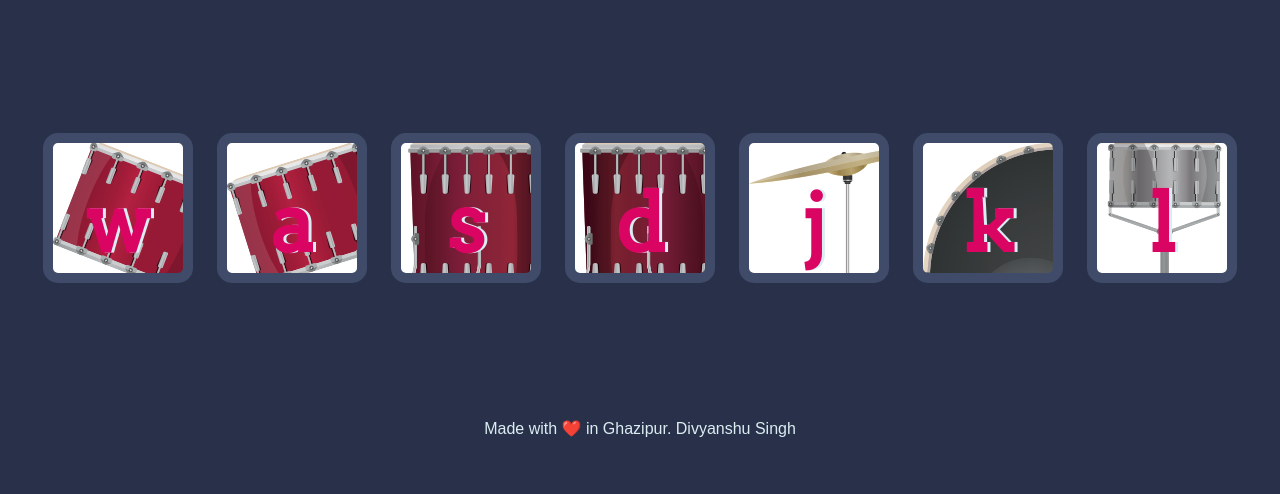
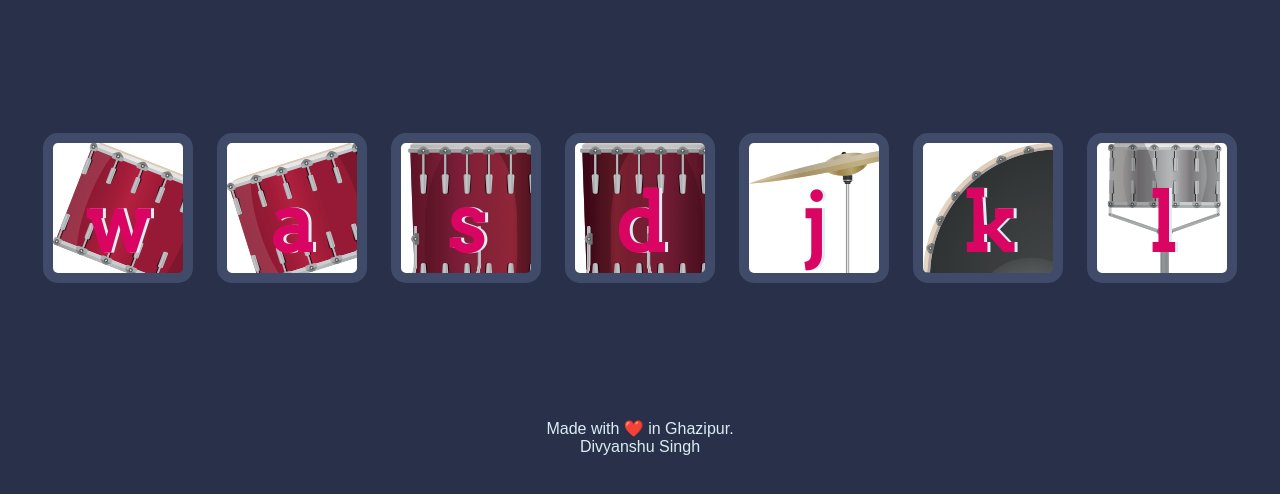
Before and after one commit to divyanshu1124/My-Drum-Kit, a plain HTML site: page index.html in a window 1280 px wide. Shown: the part 156-650 px from the top of the page. Drawn offline with Linux system fonts and the light colour scheme.

Commit message:
Update index.html

```diff
--- a/index.html
+++ b/index.html
@@ -27,7 +27,7 @@
 
   <footer>
     <script src="index.js" charset="Utf-8"></script>
-    Made with ❤️ in Ghazipur.
+    Made with ❤️ in Ghazipur. <br>
     Divyanshu Singh
   </footer>
 </body>
```
